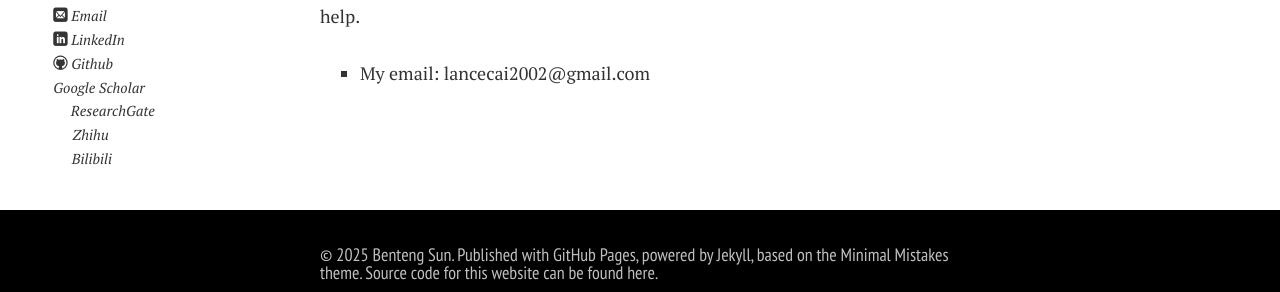
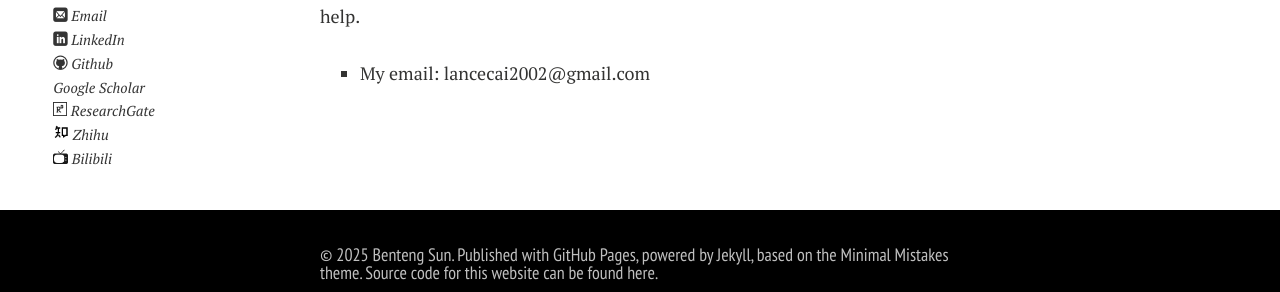
Before and after one commit to SMARK2022/SMARK2022.github.io, a Jekyll site: the page built from assets/README.md, in a window 1280 px wide. Shown: the part 234-526 px from the top of the page. Built offline with Jekyll 4.4.1, drawn with Linux system fonts in a browser that asks for light colours; nearby versions of some CDN libraries; our own code applies the rules of GitHub Pages for plain Markdown files; comment, search, counter and statistics services are not loaded; a style sheet for code colours, icons or effects is not loaded.

Commit message:
更新作者简介中的图标链接，替换为新的资源路径，并添加多个新图标

```diff
--- a/_includes/author-bio.html
+++ b/_includes/author-bio.html
@@ -6,7 +6,7 @@
 
 {% if site.owner.email %}<p style="text-indent:0;margin-top:1.5em;"><a href="mailto:{{ site.owner.email }}" target="_blank"><i class="icon-mail"></i> Email</a></p>{% endif %}
 
-{% if site.owner.cv %}<p style="text-indent:0;"><a href="{{ site.owner.cv }}"><img src="https://smark2022.github.io/images/logo/icons8-cv-100.png" width="16.5" height="16.5"></i> My CV</a></p>{% endif %}
+{% if site.owner.cv %}<p style="text-indent:0;"><a href="{{ site.owner.cv }}"><img src="https://smark2022.github.io/assets/logo/icons8-cv-100.png" width="16.5" height="16.5"></i> My CV</a></p>{% endif %}
 
 {% if site.owner.twitter %}<p style="text-indent:0;"><a href="https://twitter.com/{{ site.owner.twitter }}"><i class="icon-twitter"></i> Twitter</a></p>{% endif %}
 
@@ -26,11 +26,11 @@
 
 {% if site.owner.scholar%}<p style="text-indent:0;"><a href="{{ site.owner.scholar}}"><i class="ai ai-google-scholar-square"></i> Google Scholar</a></p>{% endif %}
 
-{% if site.owner.researchgate %}<p style="text-indent:0;"><a href="{{ site.owner.researchgate}}"><img src="https://smark2022.github.io/images/logo/icons8-rg.png" width="14" height="14"></i> ResearchGate</a></p>{% endif %}
+{% if site.owner.researchgate %}<p style="text-indent:0;"><a href="{{ site.owner.researchgate}}"><img src="https://smark2022.github.io/assets/logo/icons8-rg.png" width="14" height="14"></i> ResearchGate</a></p>{% endif %}
 
-{% if site.owner.zhihu %}<p style="text-indent:0;"><a href="{{ site.owner.zhihu }}"><img src="https://smark2022.github.io/images/logo/icons8-zhihu-96.png" width="15.8" height="15.8"></i> Zhihu</a></p>{% endif %}
+{% if site.owner.zhihu %}<p style="text-indent:0;"><a href="{{ site.owner.zhihu }}"><img src="https://smark2022.github.io/assets/logo/icons8-zhihu-96.png" width="15.8" height="15.8"></i> Zhihu</a></p>{% endif %}
 
-{% if site.owner.bilibili %}<p style="text-indent:0;"><a href="https://space.bilibili.com/{{ site.owner.bilibili }}"><img src="https://smark2022.github.io/images/logo/icons8-retro-tv-100.png" width="15" height="15"></i> Bilibili</a></p>{% endif %}
+{% if site.owner.bilibili %}<p style="text-indent:0;"><a href="https://space.bilibili.com/{{ site.owner.bilibili }}"><img src="https://smark2022.github.io/assets/logo/icons8-retro-tv-100.png" width="15" height="15"></i> Bilibili</a></p>{% endif %}
 
 
 <!-- Lastly modified by Hanlin CAI in 2023/10/15 -->
```
Also changed, not shown: assets/logo/icons8-cv-100.png (renamed from assets/images/logo/icons8-cv-100.png), assets/logo/icons8-retro-tv-100.png (renamed from assets/images/logo/icons8-retro-tv-100.png), assets/logo/icons8-rg.png (renamed from assets/images/logo/icons8-rg.png), assets/logo/icons8-zhihu-96.png (renamed from assets/images/logo/icons8-zhihu-96.png).
